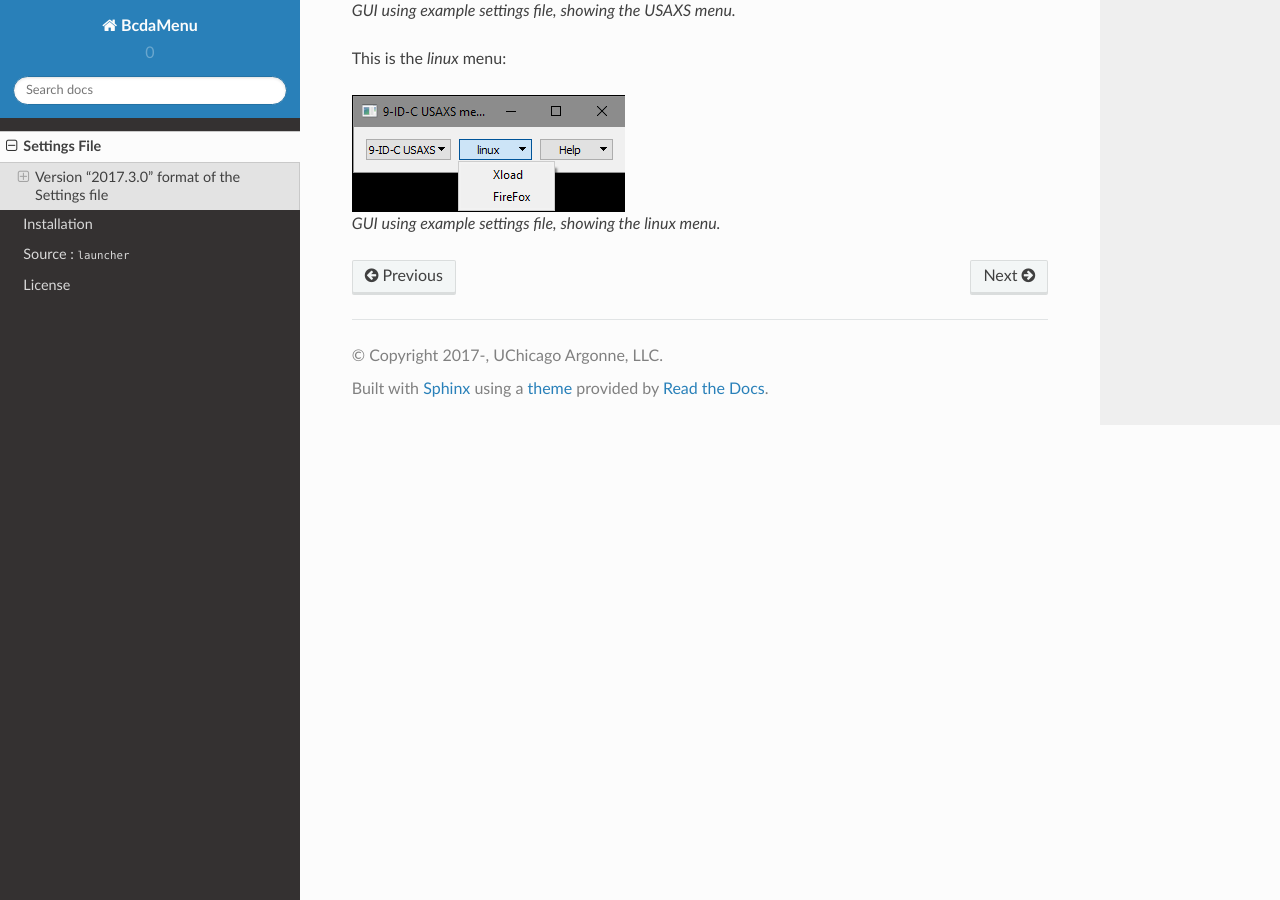
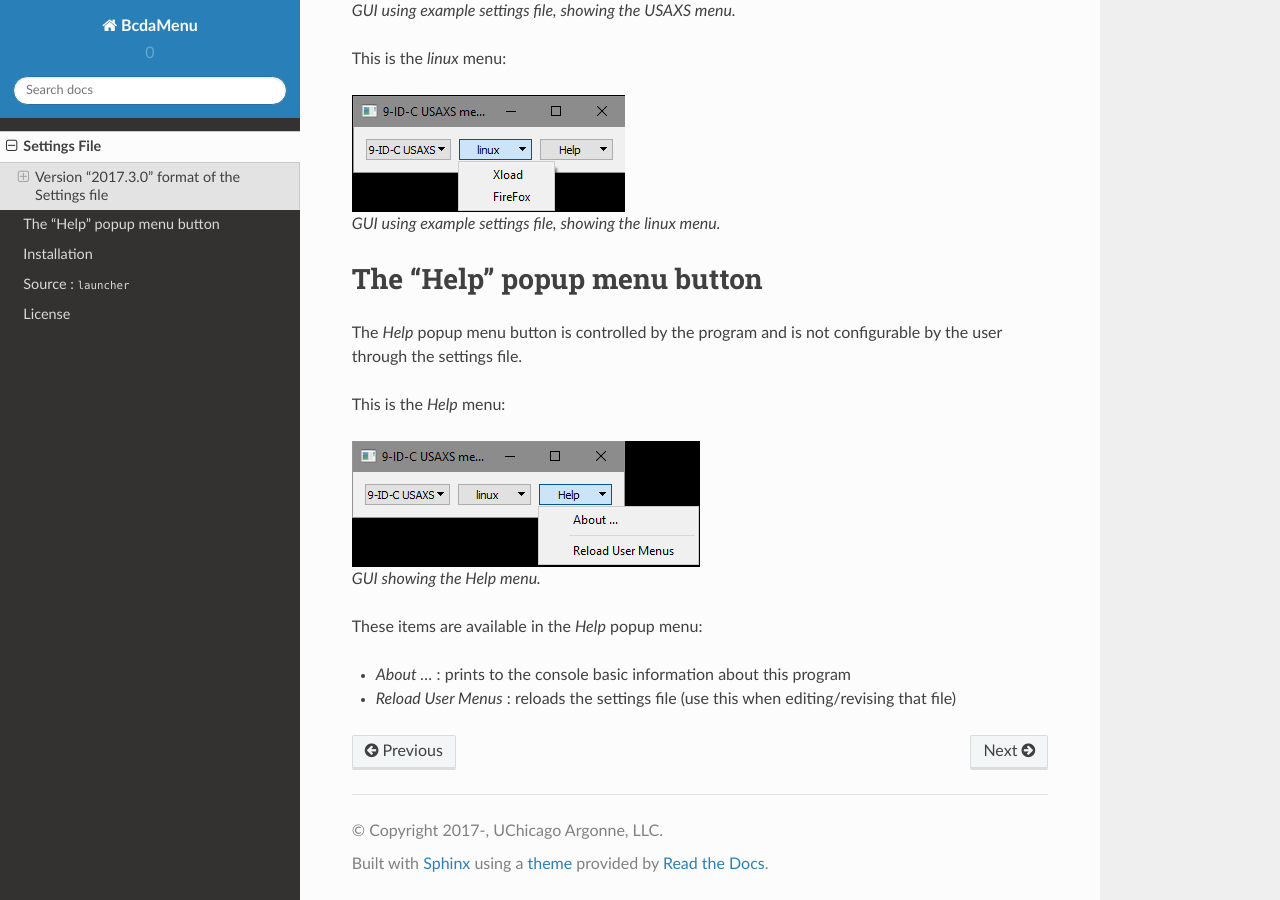
Before and after one commit to BCDA-APS/bcdamenu, a Sphinx documentation site: the page built from docs/source/settings.rst, in a window 1280 px wide and 900 px high, scrolled down 3099 px. Built offline with Sphinx 7.4.7 and the Read the Docs theme 2.0.0, drawn with Linux system fonts in a browser that asks for light colours.

Commit message:
fixes #22

```diff
--- a/docs/source/settings.rst
+++ b/docs/source/settings.rst
@@ -168,3 +168,24 @@ This is the *linux* menu:
 .. figure:: art/settings_2017_3_0/linux-menu-dropped.png
 
    GUI using example settings file, showing the *linux* menu.
+
+.. _Help:
+
+The "Help" popup menu button
+############################
+
+The *Help* popup menu button is controlled by the program and is not configurable
+by the user through the settings file.
+
+This is the *Help* menu:
+
+.. _example_gui.help_menu:
+
+.. figure:: art/help-menu-dropped.png
+
+   GUI showing the *Help* menu.
+
+These items are available in the *Help* popup menu:
+
+* *About ...* : prints to the console basic information about this program
+* *Reload User Menus* : reloads the settings file (use this when editing/revising that file)
```
